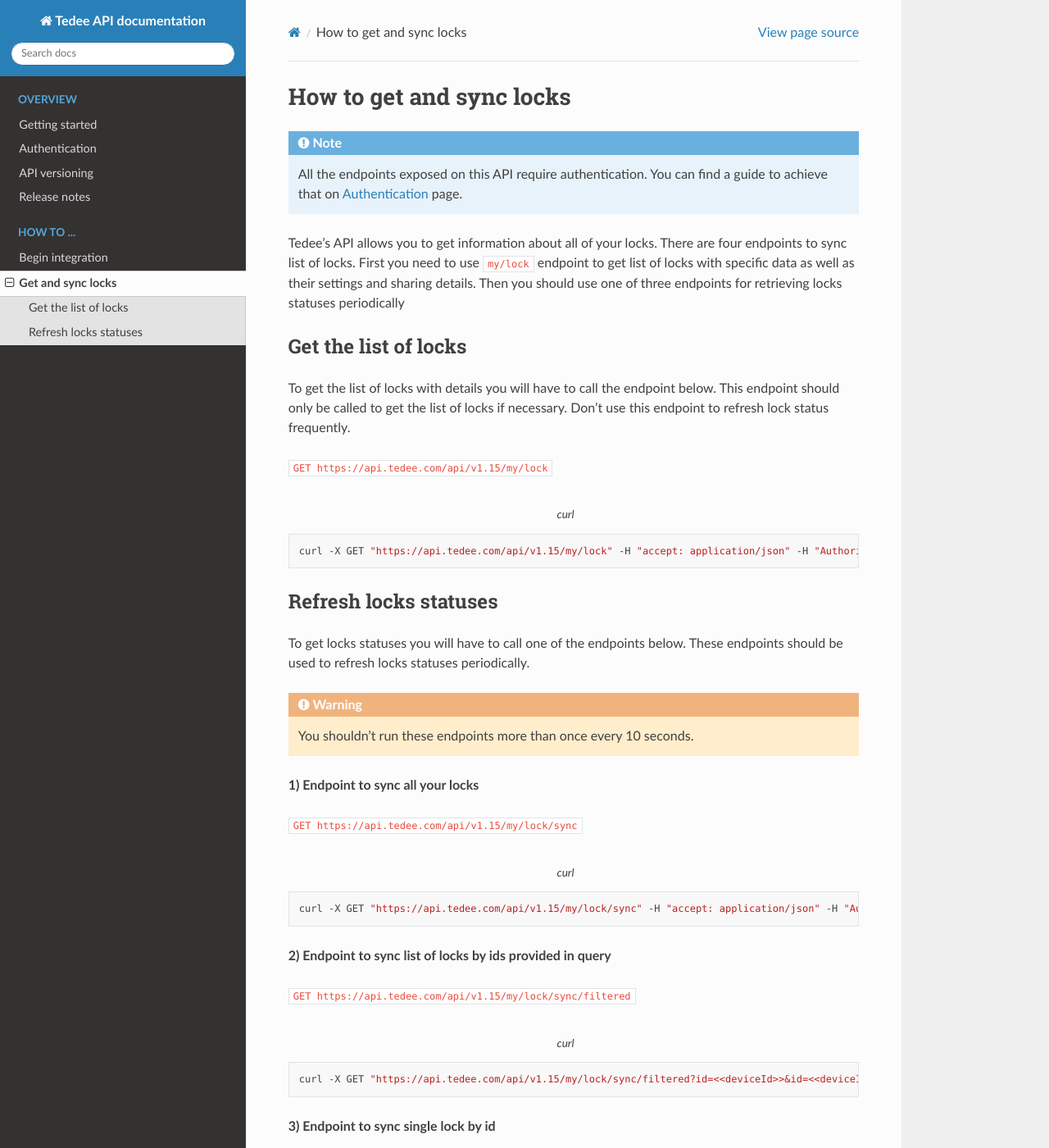
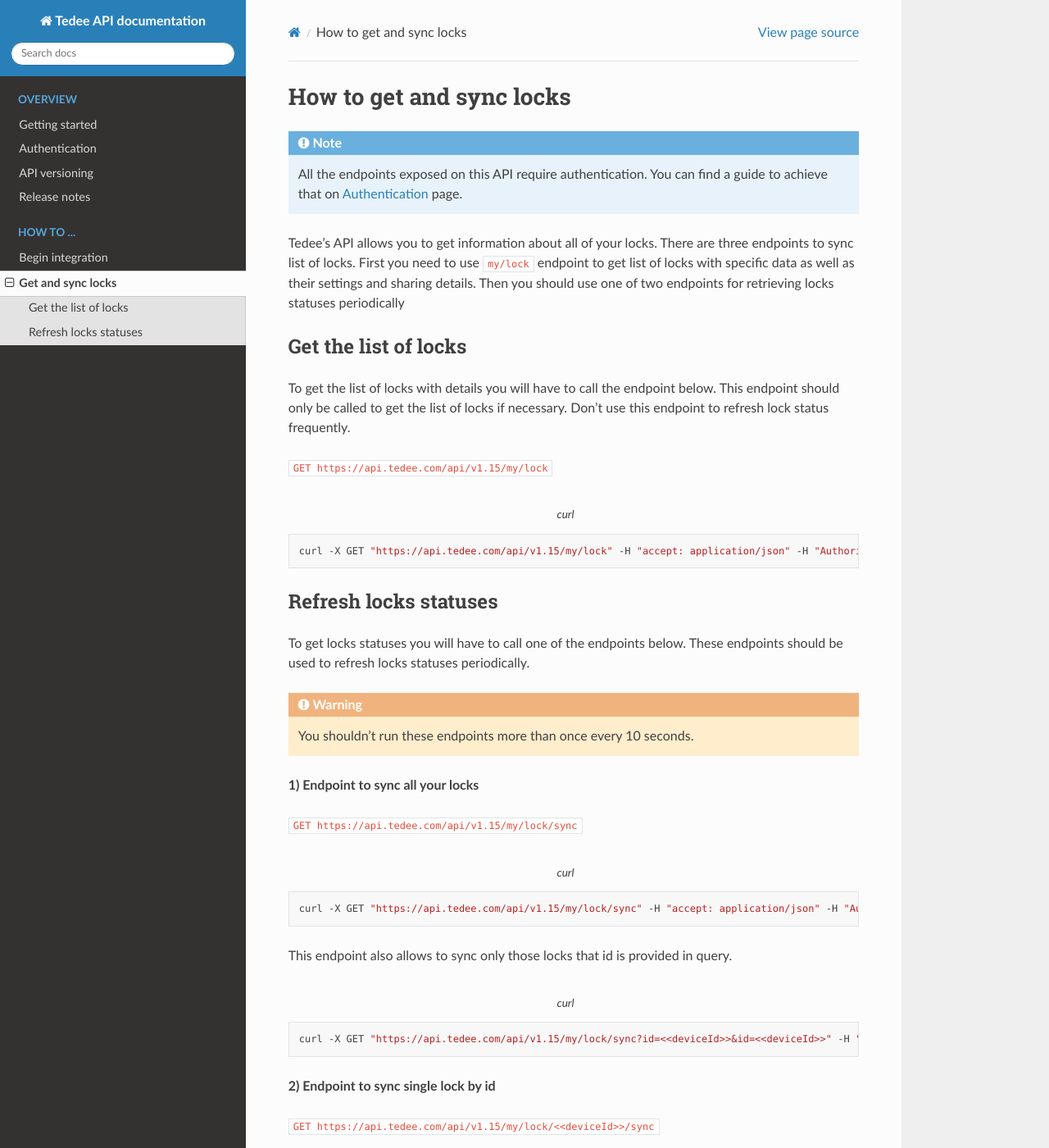
Before and after one commit to tedee-com/tedee-api-doc, a Sphinx documentation site: the page built from docs/source/howtos/get-and-sync-locks.rst, in a window 1280 px wide and 1400 px high. Shown: the whole window at 82% size. Built offline with Sphinx 7.4.7 and the Read the Docs theme 2.0.0, drawn with Linux system fonts in a browser that asks for light colours; some of the changed text lies outside the part shown.

Commit message:
Merge sync endpoints (#28)
* Merge sync endpoints

* Code review fixes

Co-authored-by: Łukasz Kaczmarski <lukasz.kaczmarski@iteo.com.pl>

```diff
--- a/docs/source/howtos/get-and-sync-locks.rst
+++ b/docs/source/howtos/get-and-sync-locks.rst
@@ -4,9 +4,9 @@ How to get and sync locks
 .. include:: ../includes/how-to-header.txt
 
 Tedee's API allows you to get information about all of your locks.
-There are four endpoints to sync list of locks.
+There are three endpoints to sync list of locks.
 First you need to use ``my/lock`` endpoint  to get list of locks with specific data as well as their settings and sharing details.
-Then you should use one of three endpoints for retrieving locks statuses periodically
+Then you should use one of two endpoints for retrieving locks statuses periodically
 
 
 Get the list of locks
@@ -44,25 +44,23 @@ These endpoints should be used to refresh locks statuses periodically.
     curl -X GET "|apiUrl|/api/|apiVersion|/my/lock/sync" -H "accept: application/json" -H "Authorization: Bearer <<access token>>"
 
 
-**2) Endpoint to sync list of locks by ids provided in query**
-
-``GET |apiUrl|/api/|apiVersion|/my/lock/sync/filtered``
+This endpoint also allows to sync only those locks that id is provided in query.
 
 .. code-block:: sh
     :caption: curl
 
-    curl -X GET "|apiUrl|/api/|apiVersion|/my/lock/sync/filtered?id=<<deviceId>>&id=<<deviceId>>" -H "accept: application/json" -H "Authorization: Bearer <<access token>>"
+    curl -X GET "|apiUrl|/api/|apiVersion|/my/lock/sync?id=<<deviceId>>&id=<<deviceId>>" -H "accept: application/json" -H "Authorization: Bearer <<access token>>"
 
 
 
-**3) Endpoint to sync single lock by id**
+**2) Endpoint to sync single lock by id**
 
-``GET |apiUrl|/api/|apiVersion|/my/lock/sync/<<deviceId>>``
+``GET |apiUrl|/api/|apiVersion|/my/lock/<<deviceId>>/sync``
 
 .. code-block:: sh
     :caption: curl
 
-    curl -X GET "|apiUrl|/api/|apiVersion|/my/lock/sync/<<deviceId>>" -H "accept: application/json" -H "Authorization: Bearer <<access token>>"
+    curl -X GET "|apiUrl|/api/|apiVersion|/my/lock/<<deviceId>>/sync" -H "accept: application/json" -H "Authorization: Bearer <<access token>>"
 
 
 The response from these endpoints contains the following information for each lock:
```
